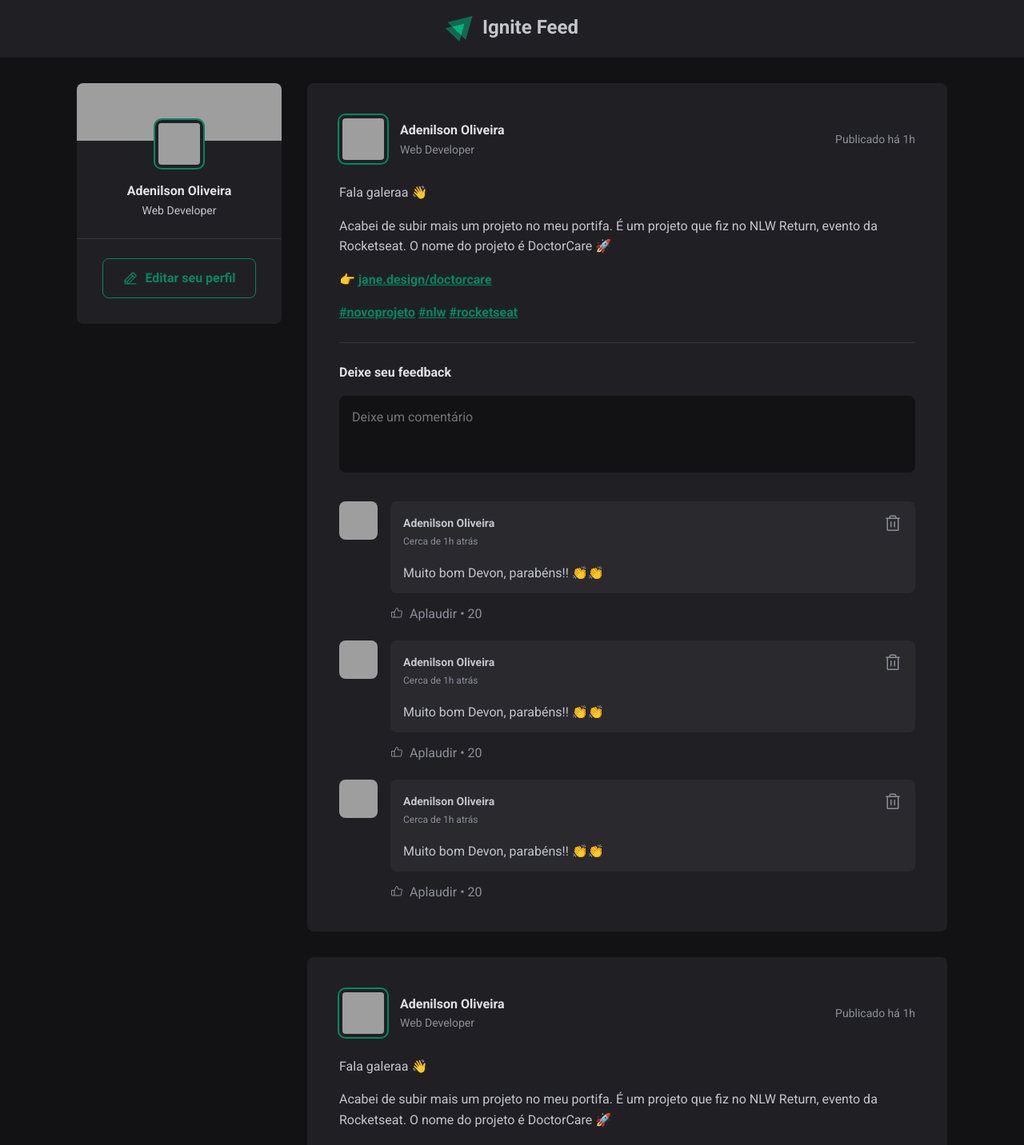
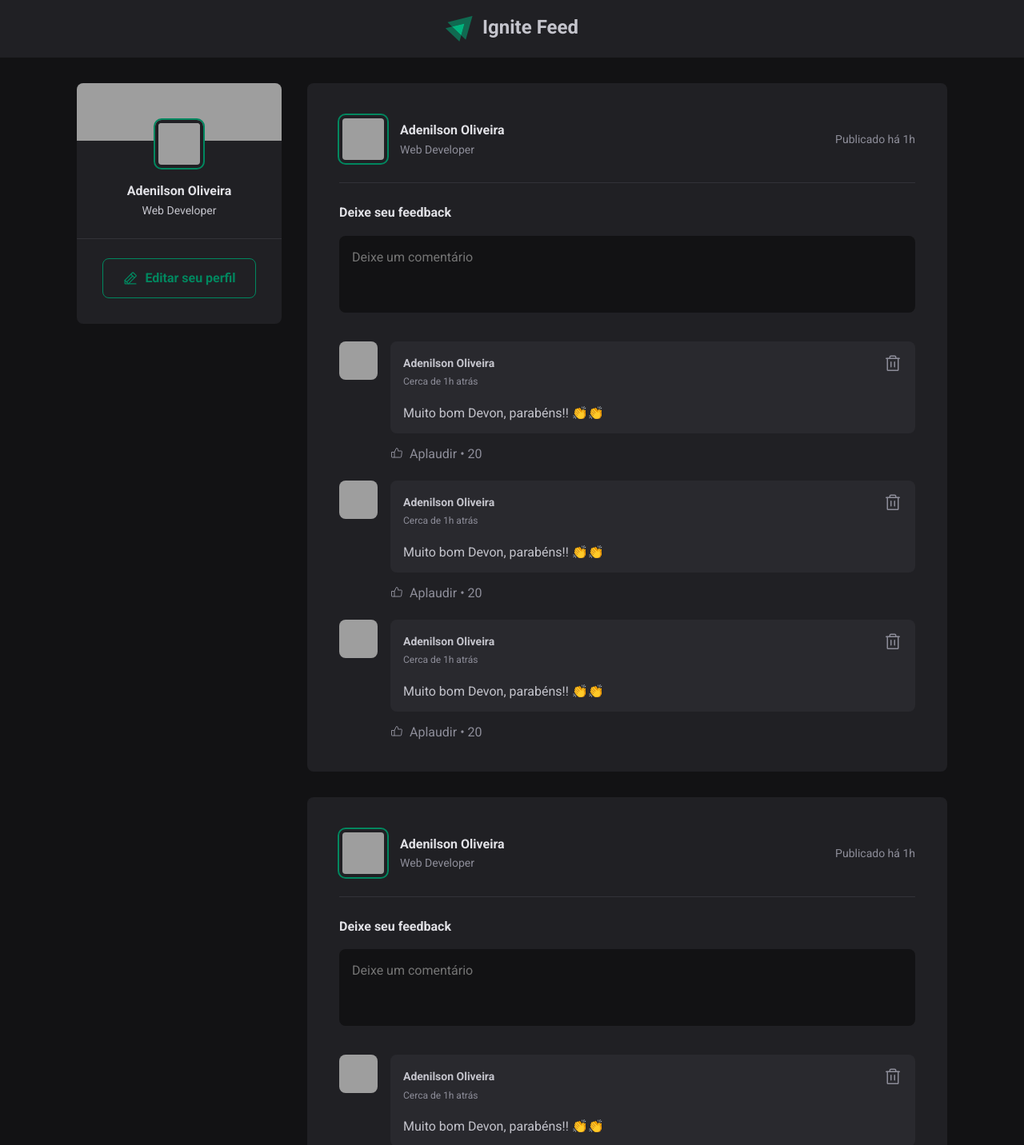
Before and after one commit to Adenilson-Oliveira/ignite-feed, a React (Vite) app: page / in a window 1280 px wide. Shown: the top 1432 px of the page at 80% size. Built offline with nearby package versions, Linux system fonts and the light colour scheme; grey boxes are pictures that could not be loaded.

Commit message:
passando dados dinamicos para componente post

```diff
--- a/src/App.jsx
+++ b/src/App.jsx
@@ -4,7 +4,40 @@
 import './global.css'
 import styles from './App.module.css'
 
+// author: { avatarUrl: '', name: '', role: ''}
+// publishedAt: Date
+// content: string[]
 
+const posts = [
+  {
+    id: 1,
+    author: {
+      avataUrl: 'https://avatars.githubusercontent.com/u/81540069?v=4',
+      name: 'Adenilson Oliveira',
+      role: 'Desenvolvedor Front End'
+    },
+    content: [
+      {type: 'paragraph', content: 'Fala galeraa 👋'},
+      {type: 'paragraph', content: 'Acabei de subir mais um projeto no meu portifa. É um projeto que fiz  no NLW Return, evento da Rocketseat. O nome do projeto é DoctorCare 🚀'},
+      {type: 'paragraph', content: 'jane.design/doctorcare'}
+    ],
+    publishedAt: new Date('2022-09-27 20:00:00')
+  },
+  {
+    id: 2,
+    author: {
+      avataUrl: 'https://github.com/diego3g.png',
+      name: 'Diego Fernandes',
+      role: 'CTO @Rocketseat'
+    },
+    content: [
+      {type: 'paragraph', content: 'Fala galeraa 👋'},
+      {type: 'paragraph', content: 'Acabei de subir mais um projeto no meu portifa. É um projeto que fiz  no NLW Return, evento da Rocketseat. O nome do projeto é DoctorCare 🚀'},
+      {type: 'paragraph', content: 'jane.design/doctorcare'}
+    ],
+    publishedAt: new Date('2022-09-28 20:00:00')
+  }
+]
 
 export function App() {
   return (
@@ -15,14 +48,15 @@
       <div className={styles.wrapper}>
         <Sidebar />
         <main>
-          <Post
-            author='Lord Adenilson'
-            content='Lorem ipsum dolor sit amet consectetur adipisicing elit. Ut atque, nesciunt ipsum molestiae veniam repellendus soluta earum quos ea dolorem consequatur inventore ullam magni tempora aliquam vel. Porro, iste itaque.'
-          />
-          <Post
-            author='Kaizen'
-            content='Novo Post'
-          />
+          {posts.map(post => {
+            return (
+              <Post
+                author={post.author}
+                content={post.content}
+                publishedAt={post.publishedAt}
+              />
+            )
+          })}
         </main>
       </div>
     </div>
--- a/src/components/Post.jsx
+++ b/src/components/Post.jsx
@@ -2,7 +2,10 @@
 import { Comment } from './Comment'
 import styles from './Post.module.css'
 
-export const Post = () => {
+export const Post = (props) => {
+
+  console.log(props)
+
   return (
     <article className={styles.post}>
       <header>
@@ -18,16 +21,7 @@
       </header>
 
       <div className={styles.content}>
-        <p>Fala galeraa 👋</p>
-        <p>
-          Acabei de subir mais um projeto no meu portifa. É um projeto que fiz  no NLW Return, evento da Rocketseat. O nome do projeto é DoctorCare 🚀
-        </p>
-        <p>👉{' '}<a href="">jane.design/doctorcare</a></p>
-        <p>
-          <a href="">#novoprojeto</a>{' '}
-          <a href="">#nlw</a>{' '}
-          <a href="">#rocketseat</a>
-        </p>
+
       </div>
 
       <form className={styles.commentForm}>
```
